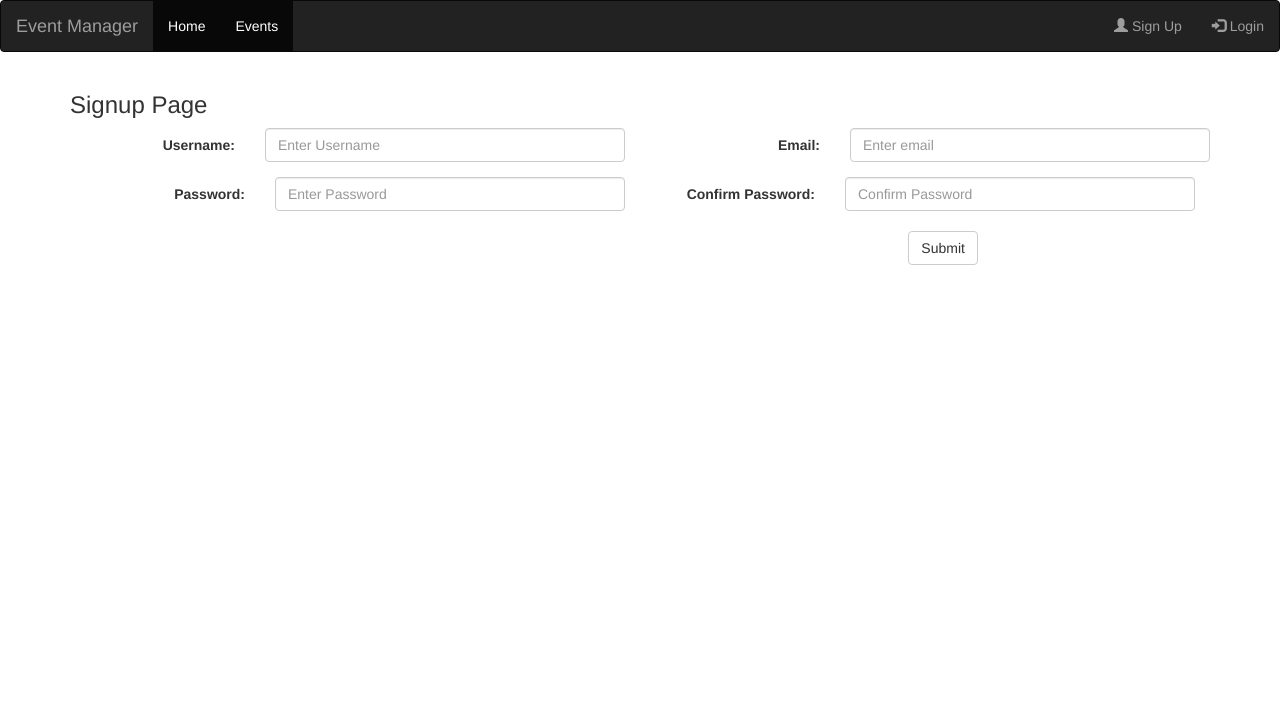
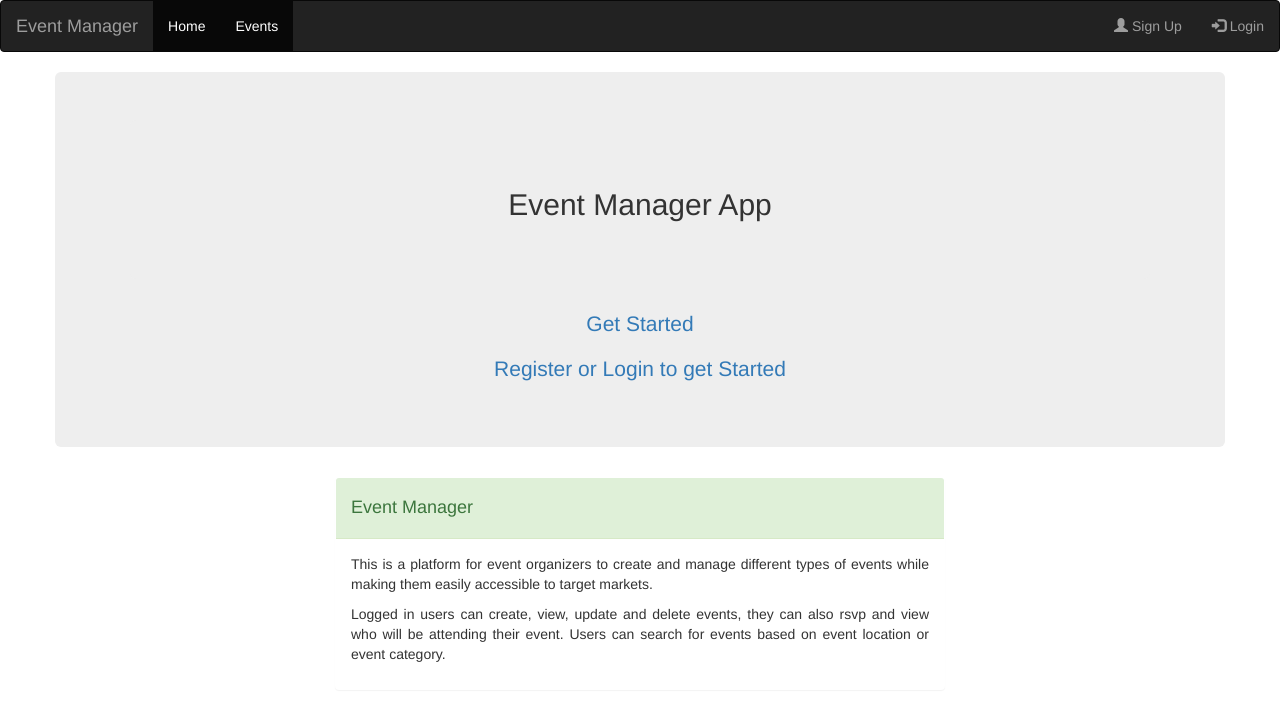
Before and after one commit to joewachira/eventmanager, a plain HTML site: page index.html in a window 1280 px wide. Drawn offline with nearby package versions, Linux system fonts and the light colour scheme.

Commit message:
add signup page

```diff
--- a/index.html
+++ b/index.html
@@ -17,7 +17,7 @@
             <li class="active"><a href="#"> Events</a></li>
             </ul>
         <ul class="nav navbar-nav navbar-right">
-            <li><a href="index.html"><span class="glyphicon glyphicon-user"></span> Sign Up </a></li>
+            <li><a href="designs/UI/signup.html"><span class="glyphicon glyphicon-user"></span> Sign Up </a></li>
             <li><a href="designs/UI/login.html"><span class="glyphicon glyphicon-log-in"></span> Login </a></li>
             </ul>
         </div>
@@ -26,37 +26,45 @@
 </nav>
 </head>
 <body>
-<div class="container">
-<form class="form-horizontal">
-    <h3>Signup Page</h3>
 
-    <div class="form-group">
-        <label class="control-label col-sm-2" for="email">Username: </label>
-        <div class="col-sm-4">
-            <input type="text" class="form-control" id="username" placeholder="Enter Username">
+    <div class="container index">
+    <div class="row jumbotron">
+        <div class="col-lg-12">
+            <div class="jumbotron">
+                <h2 class="text-center">Event Manager App</h2>
             </div>
+        </div>
 
-        <label class="control-label col-sm-2" for="email">Email: </label>
-        <div class="col-sm-4">
-            <input type="email" class="form-control" id="email" placeholder="Enter email">
+        <div class="col-md-6 col-sm-offset-3 text-center">
+            <div class="text-center">
+                    <p><a class="massive ui basic green button" href="designs/UI/dashboard.html">Get Started  <i class="fa fa-arrow-right"></i> </a></p>
+
+                    <p><a class="massive ui blue button" href="designs/UI/signup.html"><span><i class="fa fa-bell"></i> </span>Register or Login to get Started</a></p>
             </div>
-       </div>
-       <label class="control-label col-sm-2" for="password">Password:</label>
-        <div class="col-sm-4">
-            <input type="password" class="form-control" id="password" placeholder="Enter Password">
-            </div>
-       <label class="control-label col-sm-2" for="conf_password">Confirm Password:</label>
-        <div class="col-sm-4">
-            <input type="password" class="form-control" id="conf_password" placeholder="Confirm Password">
-    <br>
-<div class="form-group">
-    <div class="col-sm-offset-2 col-sm-10">
-      <button type="submit" class="btn btn-default">Submit</button>
+        </div>
     </div>
-        </div>
-    </form>
+</div>
 
 
 
+        <div class="col-md-6 col-sm-offset-3">
+            <div class="panel">
+                <div class="panel-success">
+                    <div class="panel-heading">
+                        <h4>Event Manager</h4>
+                    </div>
+                    <div class="panel-body">
+                        <p class="text-justify">This is a platform for event organizers to create and manage different
+                            types of events while making them easily accessible to target markets.
+                        </p>
+                        <p class="text-justify">
+                        Logged in users can create, view, update and delete events, they can also rsvp and view who will be attending their event.
+                            Users can search for events based on event location or event category.</p>
+                    </div>
+                </div>
+            </div>
+        </div>
+</div>
+
 </body>
 </html>
```
Also changed, not shown: designs/UI/signup.html (added, +64 -0 lines).
